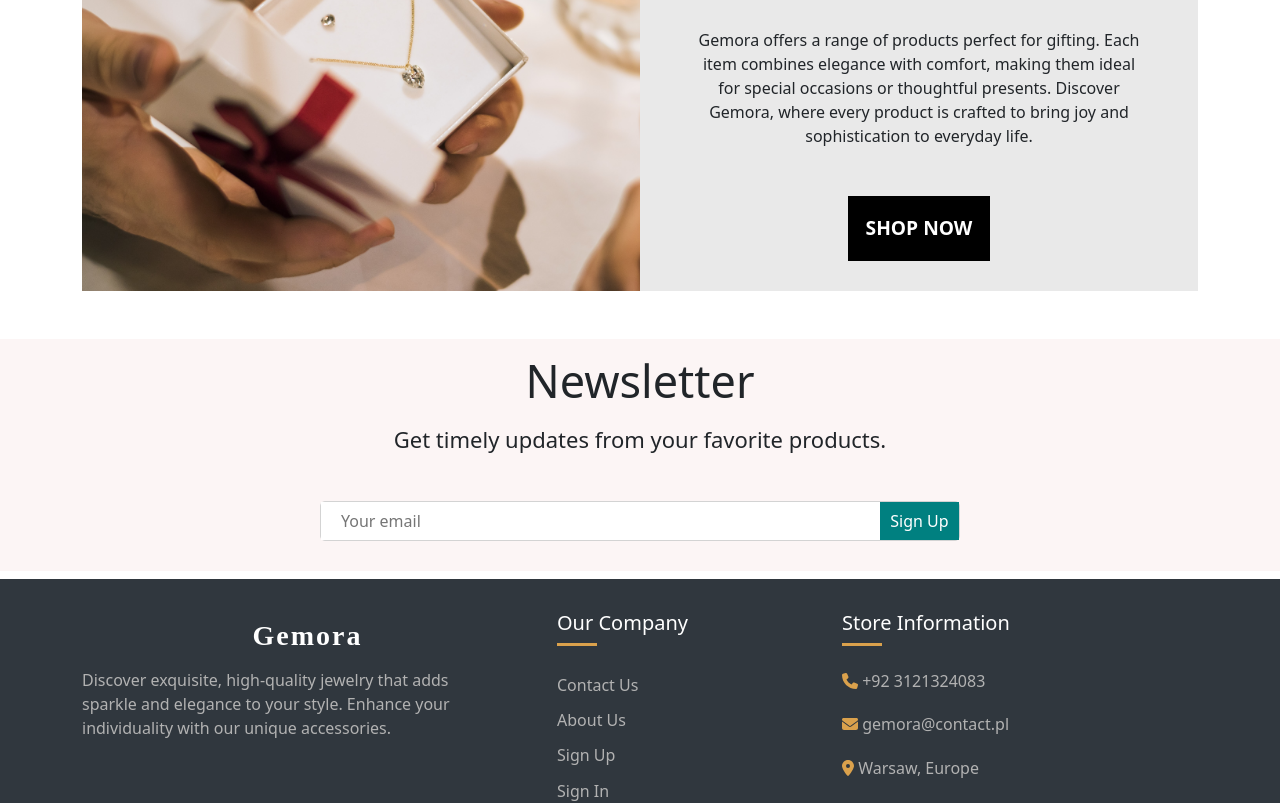
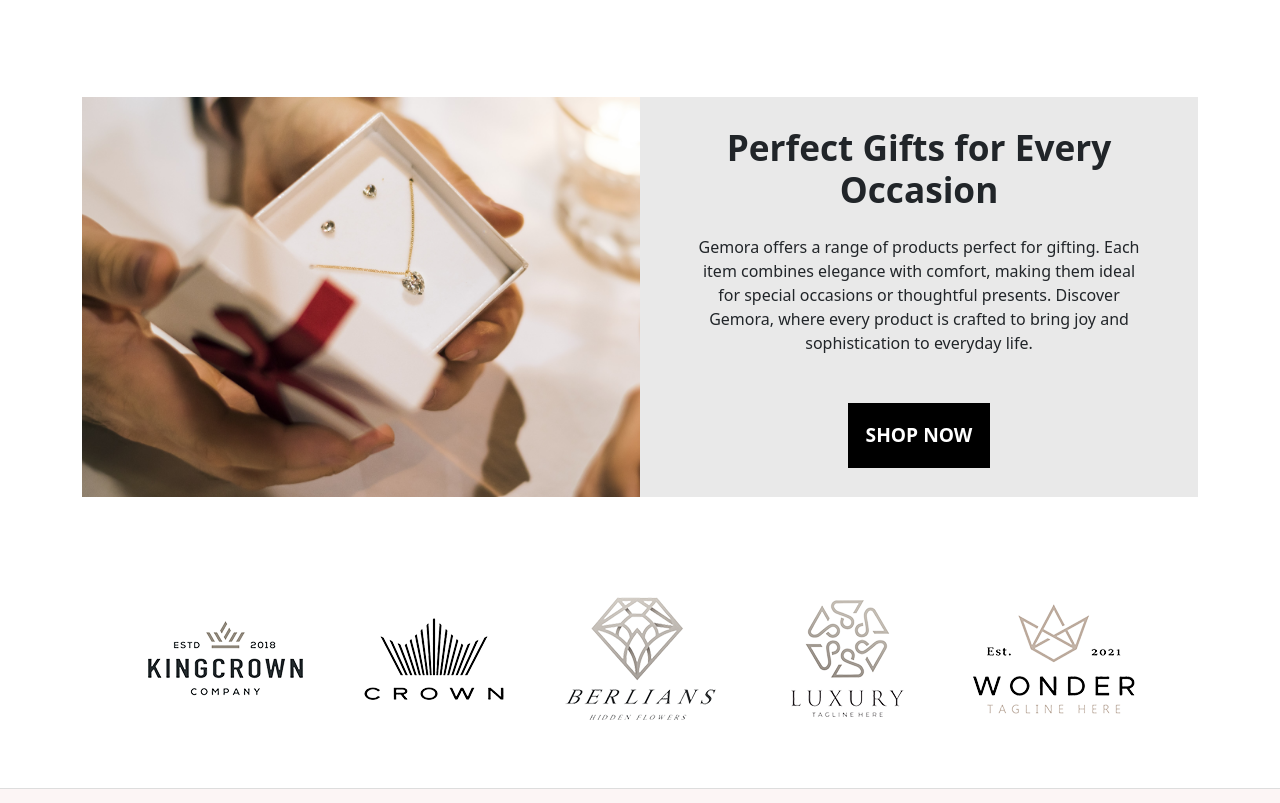
Before and after one commit to stelmaszczykadrian/Gemora-frontend, a React (Create React App) app in the folder gemora/: page / in a window 1280 px wide. Shown: the part 1380-2183 px from the top of the page. Built offline with nearby package versions, Linux system fonts and the light colour scheme; no server answers; the HTML template or start-up script is replaced by a standard one.

Commit message:
Feature: Expanded Home Component with additional content

```diff
--- a/gemora/src/components/home/Home.tsx
+++ b/gemora/src/components/home/Home.tsx
@@ -3,15 +3,20 @@ import FeaturedCategories from "./FeaturedCategories";
 import Banner from "./Banner";
 import img1 from '../../assets/images/img4.jpg'
 import img2 from '../../assets/images/img88.jpg'
+import LogosGallery from "./LogosGallery";
+import FeatureBoxes from "./FeatureBoxes";
+import RecommendedSlider from "../recommended/RecommendedSlider";
 
 const mainBannerTitle = "Embrace Harmony with Gemora";
 const mainBannerDescription = "Our Gemora products are crafted in standardized sizes, granting you the freedom to mix and match as you please, crafting a style that's distinctly your own.";
-const secondaryBannerTitle = "Embrace Harmony with Gemora";
+const secondaryBannerTitle = "Perfect Gifts for Every Occasion";
 const secondaryBannerDescription =  "Gemora offers a range of products perfect for gifting. Each item combines elegance with comfort, making them ideal for special occasions or thoughtful presents. Discover Gemora, where every product is crafted to bring joy and sophistication to everyday life."
 
 
 const isMainBanner = false;
 const isReversedBanner = true;
+
+
 
 const Home = () => {
 
@@ -19,8 +24,11 @@ const Home = () => {
     return <>
         {/*<CarouselComponent/>*/}
         <FeaturedCategories/>
+        {/*<FeatureBoxes/>*/}
         <Banner reverse={isMainBanner} img={img1} text={mainBannerDescription} title={mainBannerTitle}/>
+        <RecommendedSlider/>
         <Banner reverse={isReversedBanner} img={img2} text={secondaryBannerDescription} title={secondaryBannerTitle}/>
+        <LogosGallery/>
     </>;
 };
 
```
